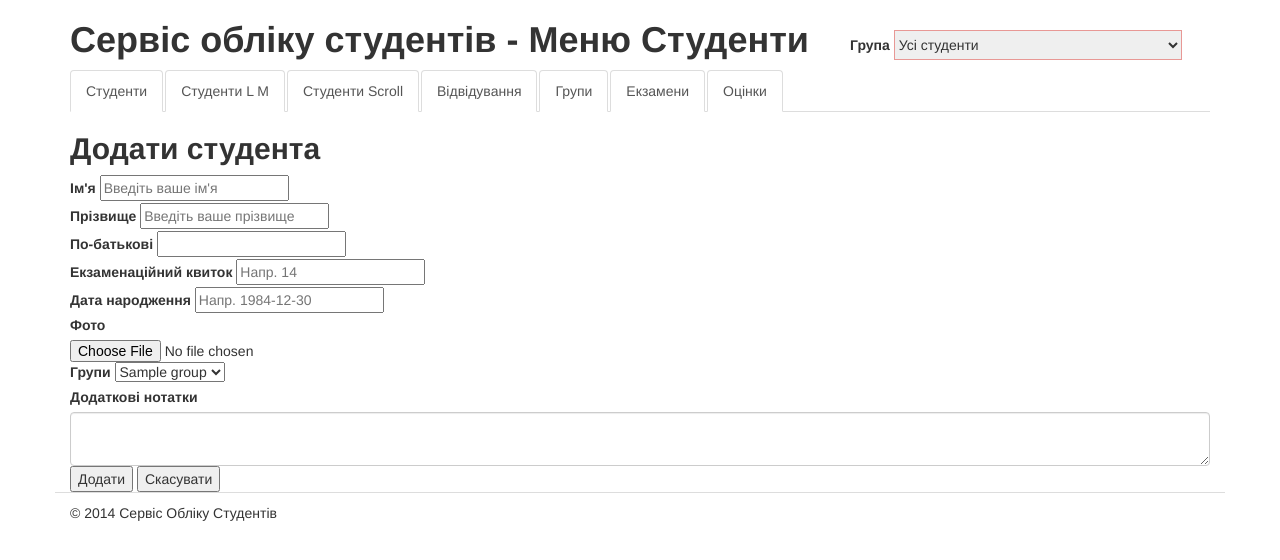
After one commit to xai1983kbu/studentsdb, a Django app: template students/templates/students/forms/students_add.html in a window 1280 px wide. The commit adds this page. Shown: the top 560 px of the page. Run offline with Django 3.2, Linux system fonts and the light colour scheme; the template is opened without the code that fills it: most values are stand-ins (such as "Sample title", 1, 10 or a date in 2020); some libraries are stand-ins or nearby versions.

Commit message:
Реалізація форми додавання студента пишучи HTML код форми 'самостійно' з нуля.
Виконано до етапу додавання валідації.
----------------------------------------------------------------------
	modified:   students/templates/students/base.html
	modified:   students/templates/students/exams_list.html
	new file:   students/templates/students/forms/students_add.html
	modified:   students/views/exams.py
	modified:   students/views/journal.py
	modified:   students/views/students.py
	new file:   students/views/students_add.py
	modified:   studentsdb/urls.py

```diff
--- a/students/templates/students/base.html
+++ b/students/templates/students/base.html
@@ -57,7 +57,7 @@
         {% url 'students_load_more' as url6 %}
         {% url 'students_scroll' as url7 %}
 
-          <li role="presentation" {% if url1 == request.path  %} class="active" {% endif %}><a href="{% url "home" %}">Студенти</a></li>
+          <li role="presentation" {% if url1 == request.path or 'students/' in request.path  %} class="active" {% endif %}><a href="{% url "home" %}">Студенти</a></li>
           <li role="presentation" {% if url6 in request.path  %} class="active" {% endif %}><a href="{% url "students_load_more" %}">Студенти L M</a></li>
           <li role="presentation" {% if url7 in request.path  %} class="active" {% endif %}><a href="{% url "students_scroll" %}">Студенти Scroll</a></li>
           <li role="presentation" {% if url2 in request.path  %} class="active" {% endif %}><a href="{% url "journal" %}">Відвідування</a></li>
--- a/students/templates/students/exams_list.html
+++ b/students/templates/students/exams_list.html
@@ -8,7 +8,7 @@
 
 {% block logo %}
       <div class="col-xs-8">
-        <h1>Сервіс обліку студентів - Меню Студенти</h1>
+        <h1>Сервіс обліку студентів - Меню Екзамени</h1>
       </div>
 {% endblock logo %}
 {% block menu_group %}
--- /dev/null
+++ b/students/templates/students/forms/students_add.html
@@ -0,0 +1,77 @@
+{% extends "students/base.html" %}
+
+{% load static from staticfiles %}
+
+{% block meta_title %}Додати Студента{% endblock meta_title %}
+
+{% block title %}Додати студента{% endblock title %}
+
+{% block logo %}
+      <div class="col-xs-8">
+        <h1>Сервіс обліку студентів - Меню Студенти</h1>
+      </div>
+{% endblock logo %}
+
+{% block content %}
+<form action="{% url "students_add" %}" method="post"
+      enctype="multipart/form-data" >
+
+    {% csrf_token%}
+
+    <div>
+      <label for="first_name">Ім'я</label>
+      <input type="text" value="" name="first_name"
+             id="first_name" placeholder="Введіть ваше ім'я"/>
+    </div>
+
+    <div>
+      <label for="last_name">Прізвище</label>
+      <input type="text" value="" name="last_name"
+             id="last_name" placeholder="Введіть ваше прізвище" />
+    </div>
+
+    <div>
+      <label for="middle_name">По-батькові</label>
+      <input type="text" value="" name="middle_name"
+             id="middle_name" placeholder="" />
+    </div>
+
+    <div>
+      <label for="ticket">Екзаменаційний квиток</label>
+      <input type="text" value="" name="ticket"
+             id="ticket" placeholder="Напр. 14" />
+    </div>
+
+    <div>
+      <label for="birthday">Дата народження</label>
+      <input type="text" value="" name="birthday"
+             id="birthday" placeholder="Напр. 1984-12-30" />
+    </div>
+
+    <div>
+      <label for="photo"> Фото </label>
+      <input type="file" value="" name="photo"
+             id="photo" />
+    </div>
+
+    <div>
+      <label for="student_group">Групи</label>
+      <select name="student_group" id="student_group">
+        {% for group in groups %}
+        <option value="{{group.id}}">{{group.title}}</option>
+        {% endfor %}
+      </select>
+    </div>
+
+    <div>
+      <label for="notes">Додаткові нотатки</label>
+      <textarea name="notes" id="notes" class="form-control"></textarea>
+    </div>
+
+    <input type="submit" value="Додати" name="add_button" />
+
+    <button type=submit" name="cancel_button">Скасувати</button>
+
+</form>
+
+{% endblock content %}
--- a/students/views/exams.py
+++ b/students/views/exams.py
@@ -56,7 +56,6 @@ def exams_list(request):
     month_id=request.GET.get('month_id','')
     if month_id:
         exams = exams.filter(date_time__month = month_id)
-        print(month_id)
 
     paginator = Paginator(exams, 5) # Show 5 exams per page
 
--- a/students/views/journal.py
+++ b/students/views/journal.py
@@ -26,8 +26,6 @@ def journal(request, year='2014', month='09'):
     except ValueError:
         year = SchoolYear.objects.get(id=1).start_year_date.year
         month = SchoolYear.objects.get(id=1).start_year_date.month
-
-
 
     list_subjects = Subject.objects.all()           # Список предметів
     list_schoolyears = SchoolYear.objects.all()     # Список навчальних років
@@ -66,7 +64,6 @@ def journal(request, year='2014', month='09'):
                                                         })
 
 def ajax(request):
-
     if request.is_ajax():
         if 'schoolyear_id' in request.POST:
             schoolyear_id = request.POST['schoolyear_id']         # Передається ajax запитом з journal_list.html
@@ -87,7 +84,6 @@ def ajax(request):
         else:
             group_id = False
 
-        print('ajax', start_year_date, year, month, subject_id, schoolyear_id, group_id)
     url = reverse('journal_year_month', args=(year,month,))
     url = "".join((settings.PORTAL_URL, url, '/?year=%s'%schoolyear_id,'&subject=%s'%subject_id,'&group=%s'%group_id))
 
--- a/students/views/students.py
+++ b/students/views/students.py
@@ -65,9 +65,6 @@ def students_list(request):
                           'combined_page_rage':combined_page_rage})
 
 
-def students_add(reduest):
-    return HttpResponse('<h1>Student Add Form</h1>')
-
 def students_edit(request, sid):
     return HttpResponse('<h1>Edit Student %s</h1>' % sid)
 
--- a/studentsdb/urls.py
+++ b/studentsdb/urls.py
@@ -5,7 +5,7 @@ from .settings import MEDIA_ROOT, DEBUG
 urlpatterns = [
     # Students urls
     url(r'^$','students.views.students.students_list', name='home'),
-    url(r'^students/add/?$','students.views.students.students_add', name='students_add'),
+    url(r'^students/add/?$','students.views.students_add.students_add', name='students_add'),
     url(r'^students/(?P<sid>[0-9]+)/edit/?$','students.views.students.students_edit', name='students_edit'),
     url(r'^students/(?P<sid>[0-9]+)/delete/?$','students.views.students.students_delete', name='students_delete'),
 
```
Also changed, not shown: students/views/students_add.py (added, +54 -0 lines).
